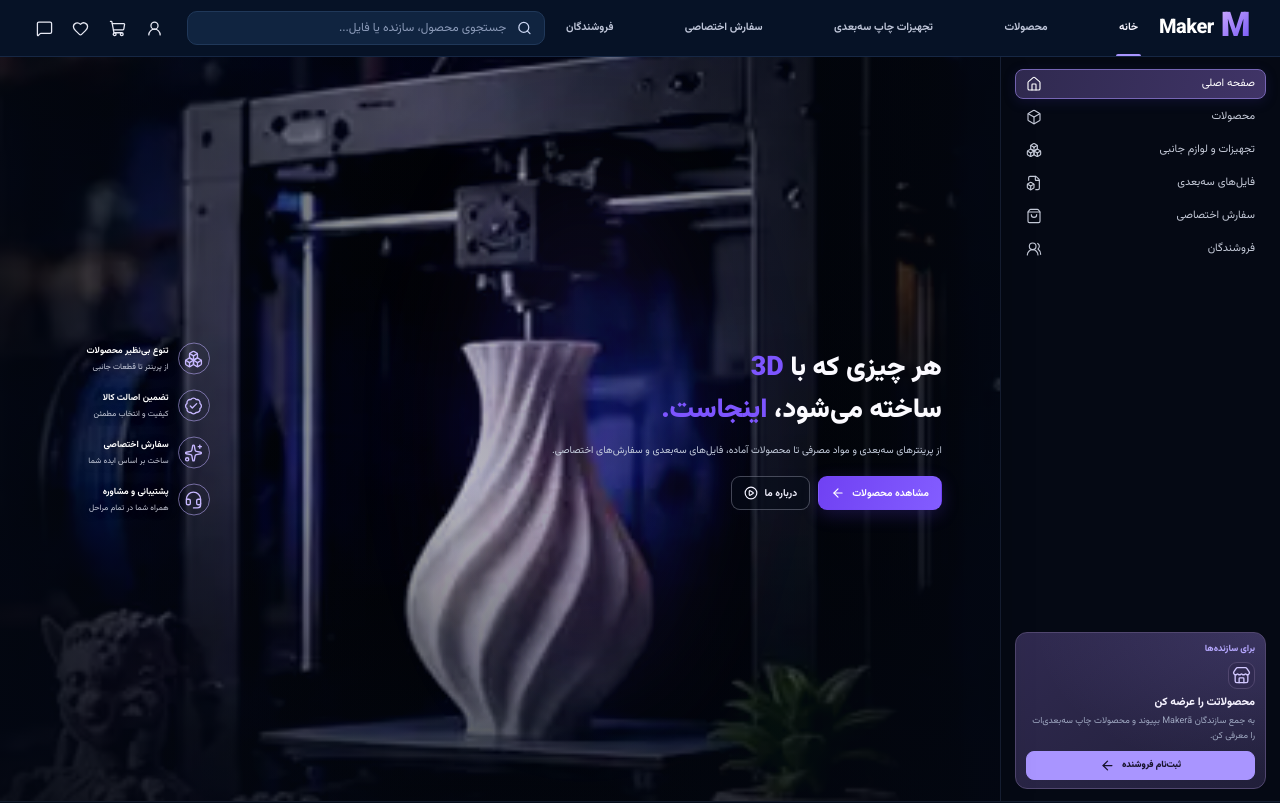
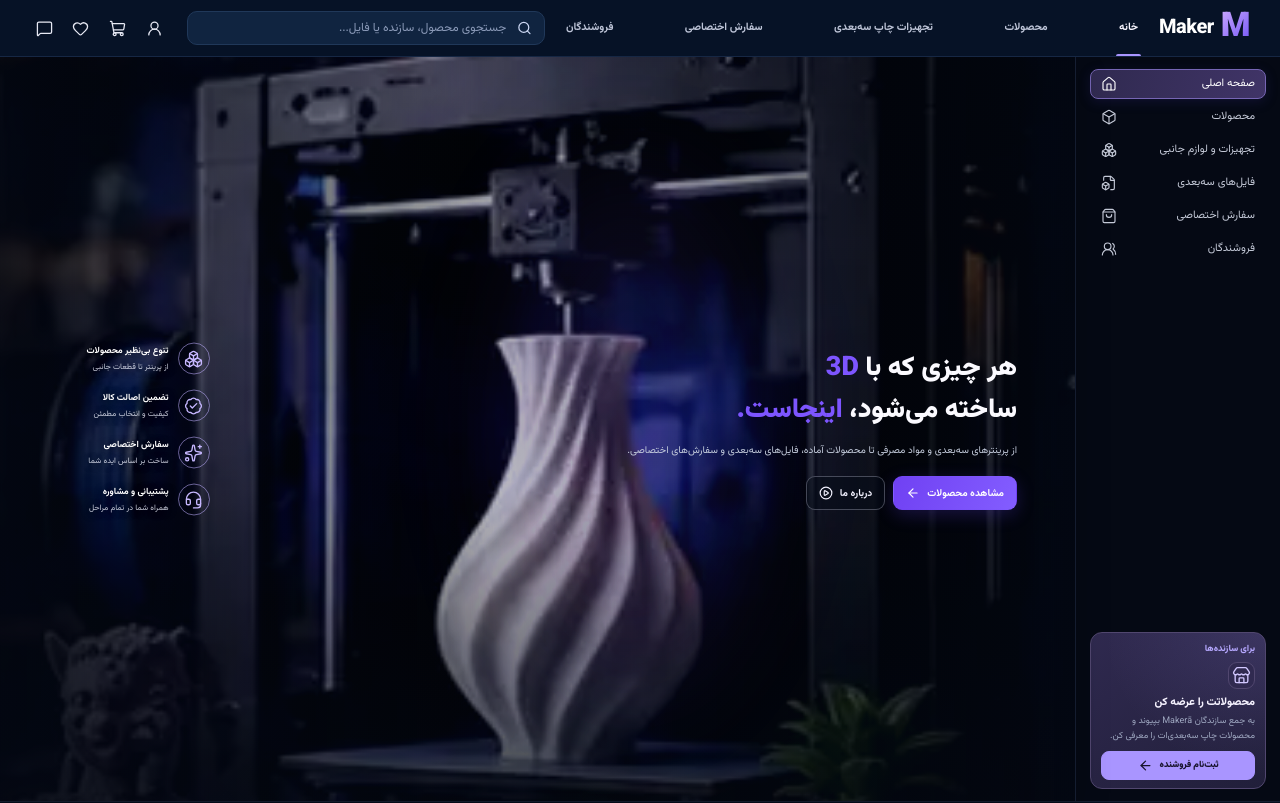
Before and after one commit to ParisaAtaee2000/web-projects, a React (Vite) app in the folder 3d-marketplace/: page / in a window 1280 px wide. Shown: the top 803 px of the page. Built offline with nearby package versions, Linux system fonts and the light colour scheme.

Commit message:
Reduce homepage sidebar width

```diff
--- a/3d-marketplace/src/pages/home/home.css
+++ b/3d-marketplace/src/pages/home/home.css
@@ -128,3 +128,29 @@
     grid-template-columns: minmax(0, 1fr) 230px;
   }
 }
+
+
+/* Refine the desktop sidebar width while keeping the RTL two-column hero layout. */
+@media (min-width: 761px) {
+  .home-hero-layout {
+    grid-template-columns: minmax(0, 1fr) clamp(190px, 16vw, 220px);
+  }
+
+  .home-hero-layout > .reference-sidebar {
+    grid-column: 2;
+    width: 100%;
+    border-left: 1px solid #172035;
+    border-right: 0;
+  }
+
+  .home-hero-layout > .hero {
+    grid-column: 1;
+    border: 0;
+  }
+}
+
+@media (max-width: 1050px) and (min-width: 761px) {
+  .home-hero-layout {
+    grid-template-columns: minmax(0, 1fr) 185px;
+  }
+}
```
